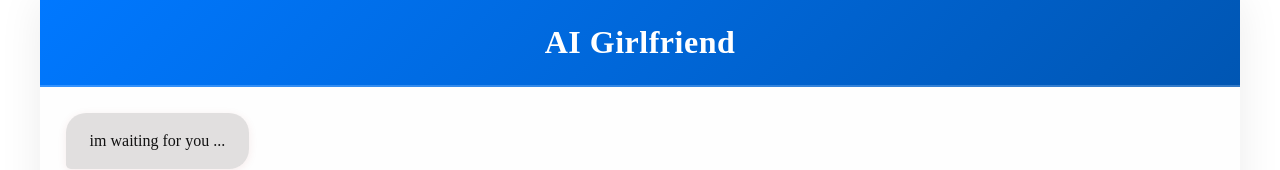
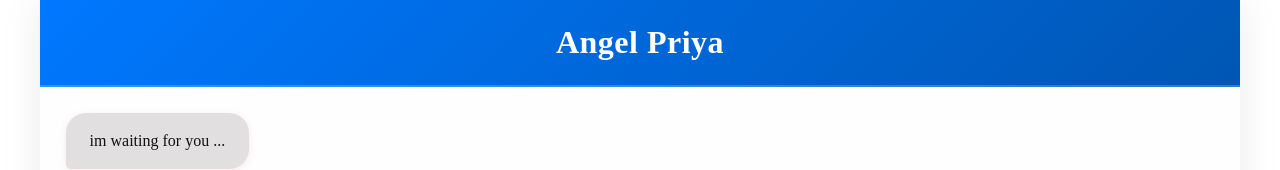
Before and after one commit to Akki-b2008/AiChatbot, a React (Vite) app in the folder Frontend/: page / in a window 1280 px wide. Shown: the top 170 px of the page. Built offline with nearby package versions, Linux system fonts and the light colour scheme; no server answers.

Commit message:
Update chat title from "AI Girlfriend" to "Angel Priya"

```diff
--- a/Frontend/src/App.jsx
+++ b/Frontend/src/App.jsx
@@ -56,7 +56,7 @@ function App() {
   return (
     <div className="chat-container">
       <div className="chat-header">
-        <span className="chat-title">AI Girlfriend</span>
+        <span className="chat-title">Angel Priya</span>
       </div>
 
       <div className="chat-messages">
```
